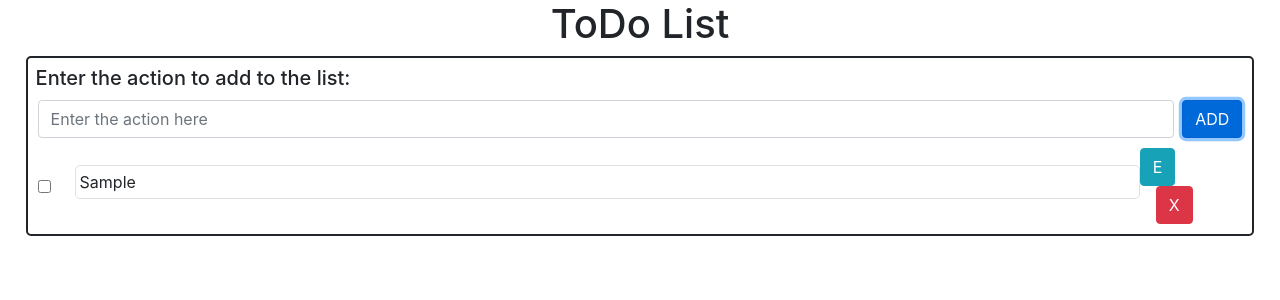
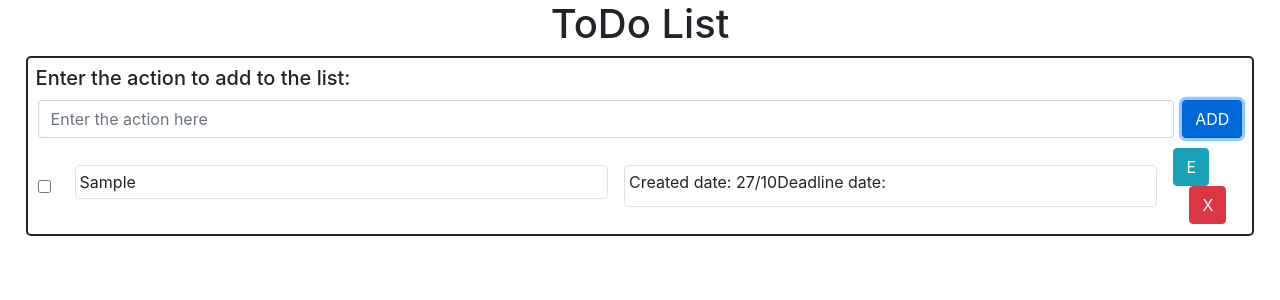
Before and after one commit to Kirikllz909/ToDoList, a React (Create React App) app: page / in a window 1280 px wide. Both pictures are taken after typing "Sample" into the empty fields and a click on the button "ADD". Shown: the top 300 px of the page. Built offline with nearby package versions, Linux system fonts and the light colour scheme.

Commit message:
Added date display

```diff
--- a/src/components/ToDoElement.tsx
+++ b/src/components/ToDoElement.tsx
@@ -16,9 +16,19 @@ export const ToDoElement: React.FC<IProps> = (props) => {
           className="mr-4"
           checked={props.toDoElement.completed}
         ></input>
-        <label className="border textPadding leftSide limitWidth">
+        <label className="border textPadding leftSide width75">
           {props.toDoElement.toDoText}
         </label>
+        <div className="flexColumn textPadding border mr-3 ml-3">
+          <label>
+            Created date:{" "}
+            {props.toDoElement.date.getDate() +
+              "/" +
+              (props.toDoElement.date.getUTCMonth() + 1)}
+          </label>
+          {/* For future development */}
+          <label>Deadline date:</label>
+        </div>
         <div>
           <button className="btn btn-info">E</button>
           <button className="btn btn-danger ml-3 mr-3">X</button>
```
